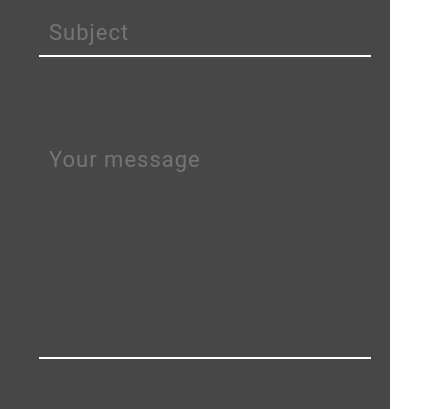
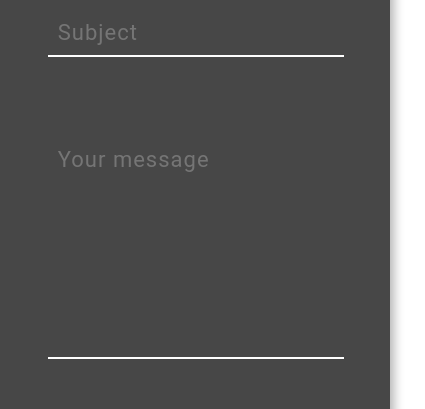
Before and after one commit to wojciechkubiak/www, a React (Create React App) app: page / in a window 390 px wide. Shown: the part 6640-7049 px from the top of the page, 425 px wide, since content can reach past the window. Built offline with nearby package versions, Linux system fonts and the light colour scheme.

Commit message:
Mobile styling

```diff
--- a/src/components/Contact/Contact.css
+++ b/src/components/Contact/Contact.css
@@ -181,9 +181,15 @@ textarea {
     width: auto;
   }
 
+  .contact-content {
+    justify-content: center;
+  }
   .contact-form {
-    min-width: 100vw;
-    width: auto;
+    width: 100vw;
+    min-width: 460px;
+    display: flex;
+    flex-direction: column;
+    justify-content: center;
   }
 
   .contact-header {
@@ -192,8 +198,7 @@ textarea {
 
   .contact-input,
   .contact-textarea {
-    width: 80%;
-    left: 10%;
+    width: 60%;
   }
   .contact-data > div {
     margin-bottom: 80px;
@@ -207,6 +212,7 @@ textarea {
   .contact-data > div > span > h1 {
     margin-top: 0px;
   }
+
   .contact-data {
     min-width: 200px;
     width: 100%;
@@ -215,7 +221,7 @@ textarea {
     flex-direction: column;
     justify-content: center;
     padding-top: 50px;
-    padding-bottom: 180px;
+    padding-bottom: 50px;
     text-align: right;
     min-height: 400px;
   }
@@ -242,6 +248,10 @@ textarea {
     text-align: center;
   }
 
+  .contact-input, .contact-textarea {
+    left: 18%;
+  }
+
   .contact-subheader {
     display: flex;
     flex-direction: row;
--- a/src/components/Projects/Projects.css
+++ b/src/components/Projects/Projects.css
@@ -59,7 +59,6 @@
   left: 50%;
   transform: translateX(-50%);
   border: 2px solid white;
-
 }
 
 .projects-web-img-en {
@@ -95,7 +94,6 @@
   -webkit-clip-path: polygon(0% 0%, 100% 0%, 100% 100%, 0% 100%);
   clip-path: polygon(0% 0%, 100% 0%, 100% 100%, 0% 100%);
   z-index: 50;
-  margin-top: -5px;
 }
 
 .projects-type-picker {
@@ -143,4 +141,18 @@
     clip-path: none;
     box-shadow: 0 0 10px 4px rgba(0, 0, 0, 0.4);
   }
+
+  .projects-web-img-en, .projects-web-img-obb, .projects-web-img-opqn {
+    clip-path: none;
+  }
+
+  .projects-web-img {
+    position: relative;
+    max-width: 80vw;
+    margin: 0;
+    filter: grayscale(1);
+    transition-property: all;
+    transition-duration: 1s;
+    border: 2px solid white;
+  }
 }
```
